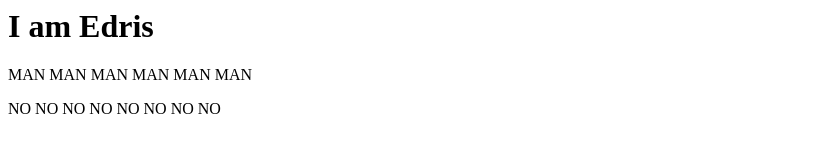
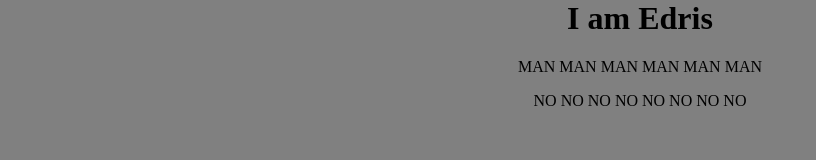
Before and after one commit to EdrisAdel/edrisadel.github.io, a plain HTML site: page index.html in a window 1280 px wide. Shown: the whole page, without its empty margins (0-816 px from the left). Drawn offline with Linux system fonts and the light colour scheme.

Commit message:
Add files via upload

```diff
--- a/index.html
+++ b/index.html
@@ -2,7 +2,8 @@
 <head>
     <meta charset="UTF-8">
     <meta name="viewport" content="width=device-width, initial-scale=1.0">
-    <title>Document</title>
+    <title>Index</title>
+    <link rel="stylesheet" href="style.css">
 </head>
 <body>
     <h1>I am Edris</h1>
```
